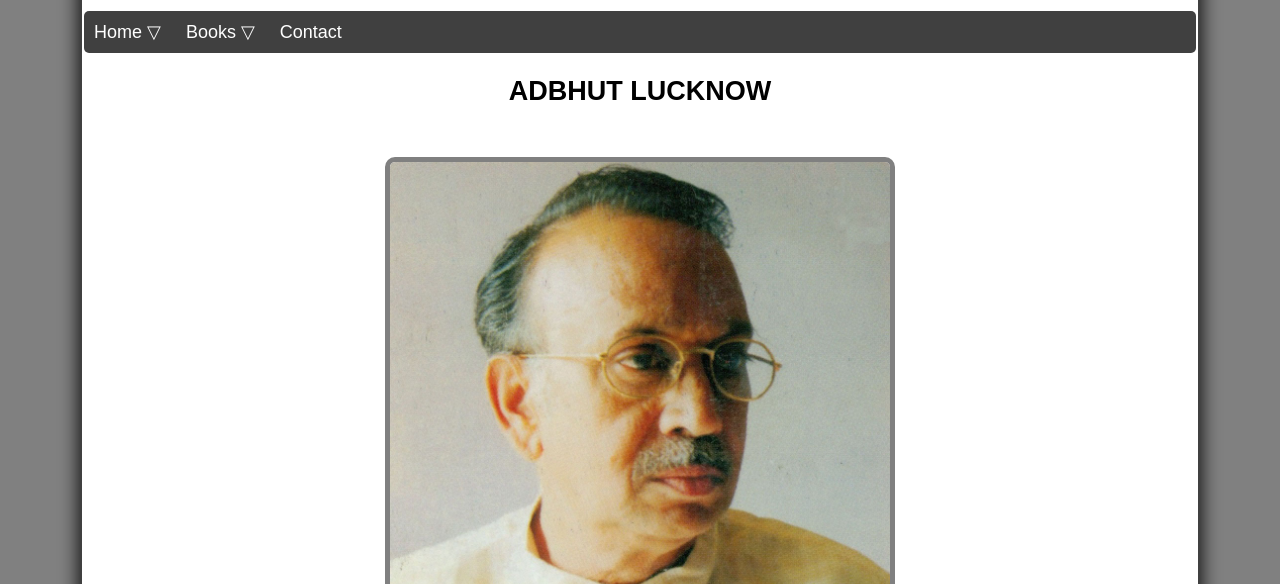
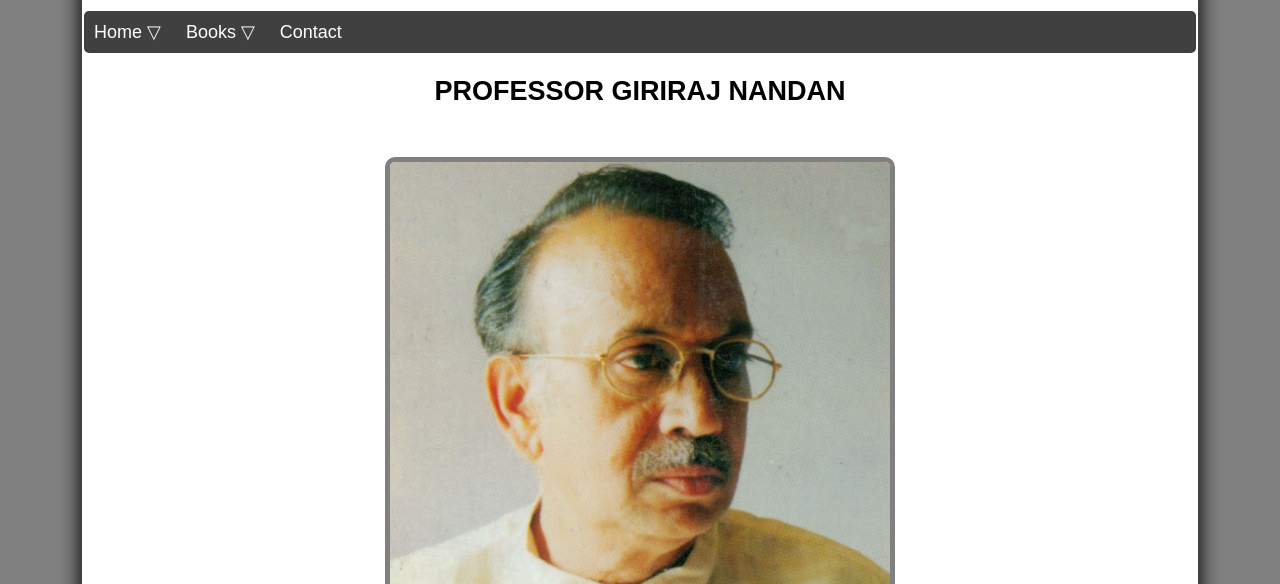
Before and after one commit to ATGupta/historyofrohilkhand, a plain HTML site: page pgn/show-img.html in a window 1280 px wide. Shown: the part 216-800 px from the top of the page. Drawn offline with Linux system fonts and the light colour scheme.

Commit message:
Update show-img.html

```diff
--- a/pgn/show-img.html
+++ b/pgn/show-img.html
@@ -55,7 +55,7 @@
             </div>
         </div>
 
-        <h2 style="text-align: center;">ADBHUT LUCKNOW</h2>
+        <h2 style="text-align: center;">PROFESSOR GIRIRAJ NANDAN</h2>
         <p>
         <center>
             <a href="pgn-full-img.jpg">
```
